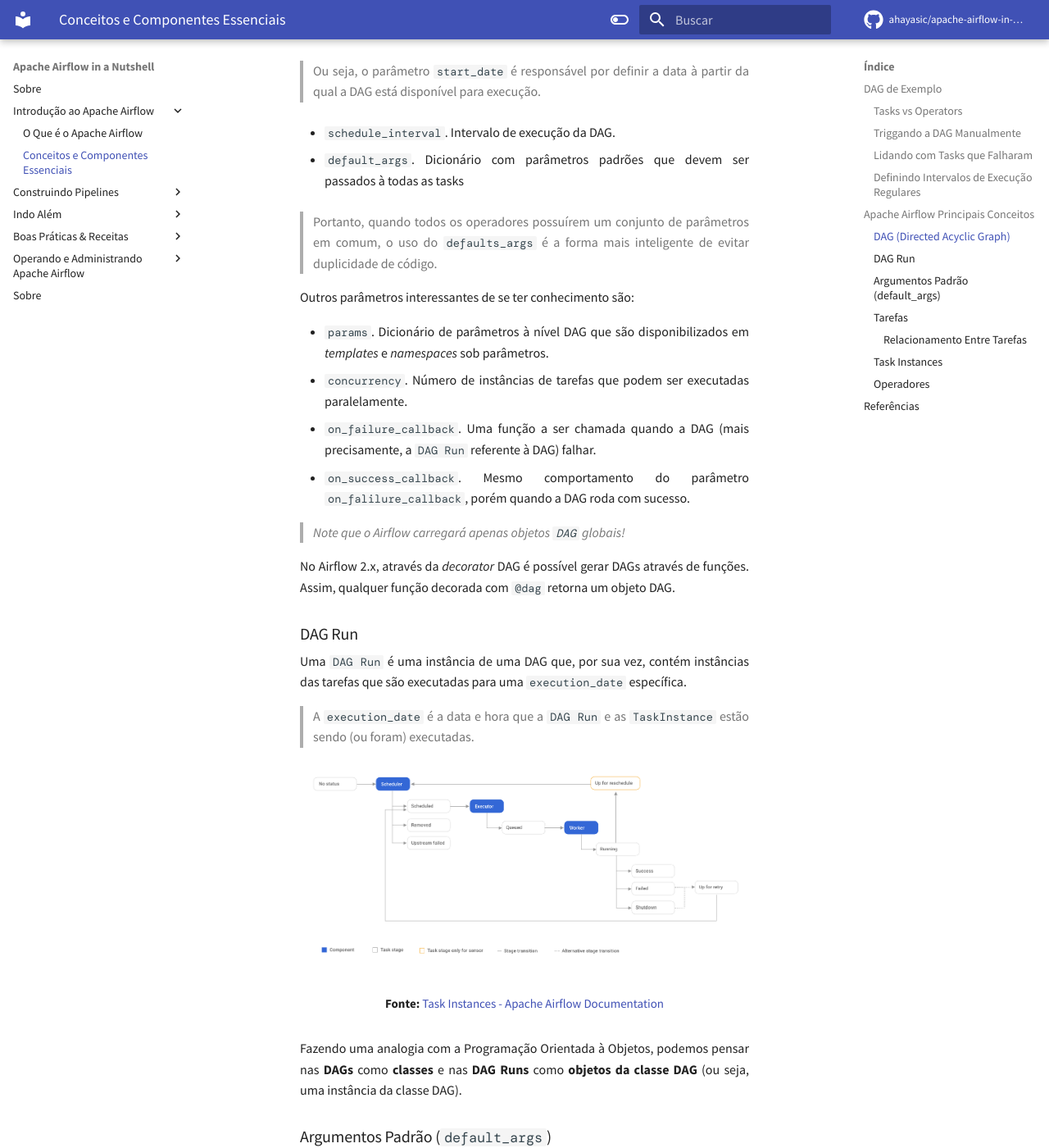
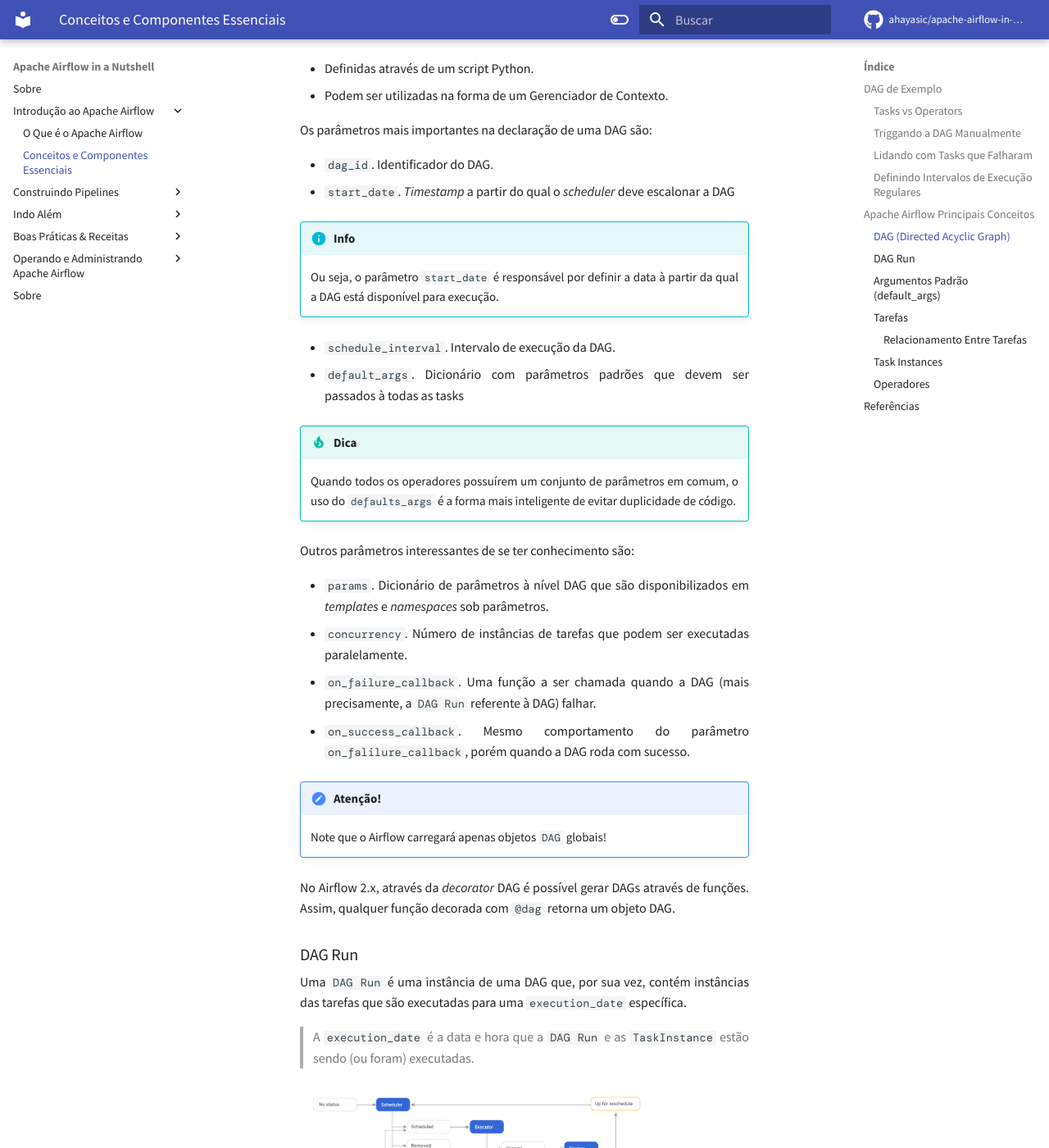
Before and after one commit to ahayasic/apache-airflow-in-a-nutshell, an MkDocs documentation site: the page built from docs/essential_concepts_and_components.md, in a window 1280 px wide and 1400 px high, scrolled down 5845 px. Shown: the whole window at 82% size. Built offline with MkDocs 1.6.1 and Material for MkDocs 9.7.7, drawn with Linux system fonts in a browser that asks for light colours; some web fonts are replaced; comment, search, counter and statistics services are not loaded; some of the changed text lies outside the part shown.

Commit message:
Fix major issues

```diff
--- a/docs/essential_concepts_and_components.md
+++ b/docs/essential_concepts_and_components.md
@@ -106,22 +106,25 @@
 
 No Airflow, utilizamos o operador binário *"rshift"* (`>>`) para definirmos as dependências entre as tarefas. Assim, a tarefa `get_pictures` só acontecerá após `download_launches`. Afinal, só podemos filtrar as imagens após as coletarmos!
 
-> Outro termo comum para o relacionamento entre tasks é `upstream` e `downstream`.
->
-> - `upstream`. Tarefa que é dependência de outra. Por exemplo, `download_launches` é `upstream` de `get_pictures`.
-> - `downstream`. A tarefa dependente. Por exemplo, `get_pictures` é `downstream` de `download_launches`.
+!!! info "Info"
+    Outro termo comum para o relacionamento entre tasks é `upstream` e `downstream`.
+
+    - `upstream`. Tarefa que é dependência de outra. Por exemplo, `download_launches` é `upstream` de `get_pictures`.
+    - `downstream`. A tarefa dependente. Por exemplo, `get_pictures` é `downstream` de `download_launches`.
 
 O `BashOperator` também possui diversos parâmetros.
 
 - `task_id` (obrigatório). Identificador da task.
-
-  > De fato, o argumento `task_id` é um campo obrigatório em todos os operadores.
-
 - `bash_command` (obrigatório). Comando Bash a ser executado.
 
 Na linha `dag=dag`, estamos atrelando a tarefa definida à DAG desejada.
 
-> Na verdade, existem diversas formas de fazermos isso, por exemplo, podemos abstrair esse trecho (`dag=dag`) em particular, se criarmos uma DAG como uma Gerenciadora de Contexto.
+!!! note "Nota"
+    O argumento `task_id` é um campo obrigatório em todos os operadores.
+
+
+!!! tip "Dica"
+    Na verdade, existem diversas formas de fazermos isso, por exemplo, podemos abstrair esse trecho (`dag=dag`) em particular, se criarmos uma DAG como uma Gerenciadora de Contexto.
 
 Já no seguinte trecho:
 
@@ -140,21 +143,20 @@
 Operadores e tasks são um conceito confuso e podem parecer a mesma coisa, mas não são!
 
 - **Operadores.** Componentes especializados em executar um único e específico trabalho dentro do workflow. Por exemplo, temos:
+    - `BashOperator`. Responsável por executar um comando ou script Bash.
+    - `PythonOperator`. Responsável por executar uma função Python.
+    - `SimpleHTTPOperator.` Responsável por fazer uma chamada HTTP à um endpoint.
 
-  - `BashOperator`. Responsável por executar um comando ou script Bash.
-  - `PythonOperator`. Responsável por executar uma função Python.
-  - `SimpleHTTPOperator.` Responsável por fazer uma chamada HTTP à um endpoint.
-
-  De certa forma, podemos pensar que uma DAG simplesmente orquestra a execução de uma coleção de operadores. Ainda, como são os operadores que, conceitualmente, executam as tarefas em si, acabamos usando ambos os termos de forma intercambiável.
+    De certa forma, podemos pensar que uma DAG simplesmente orquestra a execução de uma coleção de operadores. Ainda, como são os operadores que, conceitualmente, executam as tarefas em si, acabamos usando ambos os termos de forma intercambiável.
 
 - **Tasks.** Componentes que podem ser vistos como "gerenciadores" de operadores. De fato, embora do ponto de vista do usuário tarefas e operadores sejam equivalente, no Airflow ainda temos o componente `task`.
 
-  Tal componente é responsável por gerenciar o estado de operação dos operadores.
+    Tal componente é responsável por gerenciar o estado de operação dos operadores.
 
-  <p style="text-align: center;"><img src="https://raw.githubusercontent.com/ahayasic/apache-airflow-in-a-nutshell/main/docs/assets/tasks_vs_operators.png" alt="tasks_vs_operators" style="border-radius: 1rem"/></p>
-  <p style="text-align: center; font-size: 0.75rem; margin-bottom: 1.5rem;">
-    <b>Fonte:</b> <a target="_blank" href="https://www.amazon.com.br/Data-Pipelines-Apache-Airflow-Harenslak/dp/1617296902">Data Pipelines with Apache Airflow (2021) by Bas Harenslak and Julian de Ruiter</a>
-  </p>
+    <p style="text-align: center;"><img src="https://raw.githubusercontent.com/ahayasic/apache-airflow-in-a-nutshell/main/docs/assets/tasks_vs_operators.png"     alt="tasks_vs_operators" style="border-radius: 1rem"/></p>
+    <p style="text-align: center; font-size: 0.75rem; margin-bottom: 1.5rem;">
+      <b>Fonte:</b> <a target="_blank" href="https://www.amazon.com.br/Data-Pipelines-Apache-Airflow-Harenslak/dp/1617296902">Data Pipelines with Apache Airflow (2021) by Bas    Harenslak and Julian de Ruiter</a>
+    </p>
 
 ### Triggando a DAG Manualmente
 
@@ -208,16 +210,16 @@
 Os parâmetros mais importantes na declaração de uma DAG são:
 
 - `dag_id`. Identificador do DAG.
-
 - `start_date`. *Timestamp* a partir do qual o _scheduler_ deve escalonar a DAG
 
-  > Ou seja, o parâmetro `start_date` é responsável por definir a data à partir da qual a DAG está disponível para execução.
+!!! info "Info"
+    Ou seja, o parâmetro `start_date` é responsável por definir a data à partir da qual a DAG está disponível para execução.
 
 - `schedule_interval`. Intervalo de execução da DAG.
-
 - `default_args`. Dicionário com parâmetros padrões que devem ser passados à todas as tasks
 
-  > Portanto, quando todos os operadores possuírem um conjunto de parâmetros em comum, o uso do `defaults_args` é a forma mais inteligente de evitar duplicidade de código.
+!!! tip "Dica"
+    Quando todos os operadores possuírem um conjunto de parâmetros em comum, o uso do `defaults_args` é a forma mais inteligente de evitar duplicidade de código.
 
 Outros parâmetros interessantes de se ter conhecimento são:
 
@@ -226,7 +228,8 @@
 - `on_failure_callback`. Uma função a ser chamada quando a DAG (mais precisamente, a `DAG Run` referente à DAG) falhar.
 - `on_success_callback`. Mesmo comportamento do parâmetro `on_falilure_callback`, porém quando a DAG roda com sucesso.
 
->  *Note que o Airflow carregará apenas objetos `DAG` globais!*
+!!! attention "Atenção!"
+    Note que o Airflow carregará apenas objetos `DAG` globais!
 
 No Airflow 2.x, através da *decorator* DAG é possível gerar DAGs através de funções. Assim, qualquer função decorada com `@dag` retorna um objeto DAG.
 
@@ -273,27 +276,22 @@
 Os parâmetros mais importantes de serem compartilhados entre as tarefas são:
 
 - `owner`. Administrador da tarefa (ou *task*).
-
 - `depends_on_past`. Define se as *tasks* da DAG dependem do sucesso de *tasks* anteriores para execução.
-
 - `retries`. Quantidade de vezes que uma *task* deve tentar ser reexecutada, se falhar.
-
 - `retry_delay`. Tempo de espera até uma próxima tentativa de re-execução.
-
 - `on_failure_callback`. Uma função a ser chamada quando a tarefa (mais precisamente, a `TaskInstance` referente à *task*) falhar.
 
-  > No caso, um Dicionário de Contexto é passado como um único parâmetro para esta função. O contexto contém referências a objetos relacionados à instância da tarefa e está documentado na seção de macros da API.
+    !!! note "Nota"
+        No caso, um Dicionário de Contexto é passado como um único parâmetro para esta função. O contexto contém referências a objetos relacionados à instância da tarefa e está    documentado na seção de macros da API.
 
 - `on_sucess_callback`. Mesmo comportamento do parâmetro `on_falilure_callback`, porém executado  quando a *task* DAG roda com sucesso.
+- `on_retry_callback` Mesmo comportamento do parâmetro `on_falilure_callback`, porém executado .quando ocorre uma tentativa de re-execução da tarefa.
+- `trigger_rule`. Define a regra pela qual as dependências são aplicadas para que a tarefa seja acionada. As opções são:
+    - `{ all_success | all_failed | all_done | one_success | one_failed | none_failed | none_failed_or_skipped | none_skipped | dummy}`
+    - Padrão é `all_success`.
 
-- `on_retry_callback` Mesmo comportamento do parâmetro `on_falilure_callback`, porém executado .quando ocorre uma tentativa de re-execução da tarefa.
-
-- `trigger_rule`. Define a regra pela qual as dependências são aplicadas para que a tarefa seja acionada. As opções são:
-
-  - `{ all_success | all_failed | all_done | one_success | one_failed | none_failed | none_failed_or_skipped | none_skipped | dummy}`
-  - Padrão é `all_success`.
-
-  > As opções podem ser definidas como *string* ou usando as constantes definidas na classe estática `airflow.utils.TriggerRule`
+    !!! tip "Dica"
+        As opções podem ser definidas como *string* ou usando as constantes definidas na classe estática `airflow.utils.TriggerRule`
 
 Outros parâmetros interessantes de se ter conhecimento são:
 
```
Also changed, not shown: other parts of docs/essential_concepts_and_components.md (+3 -4 lines).
